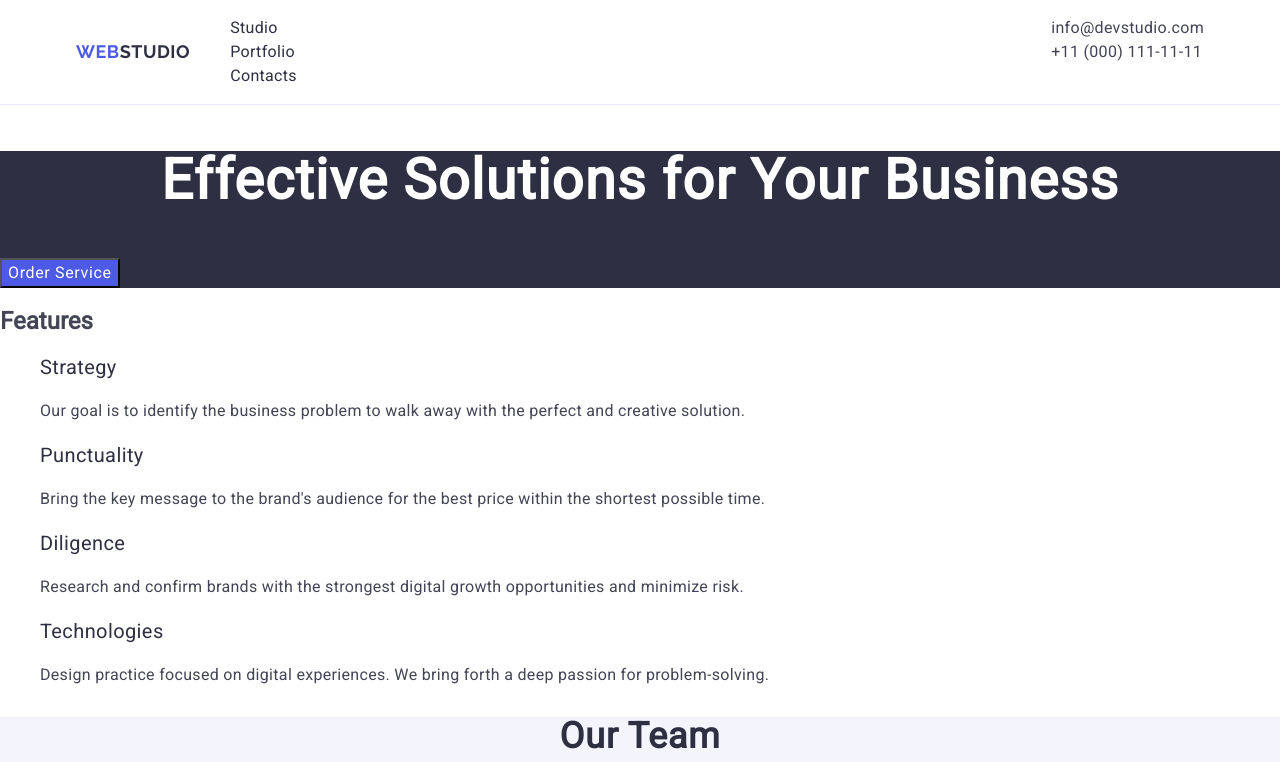
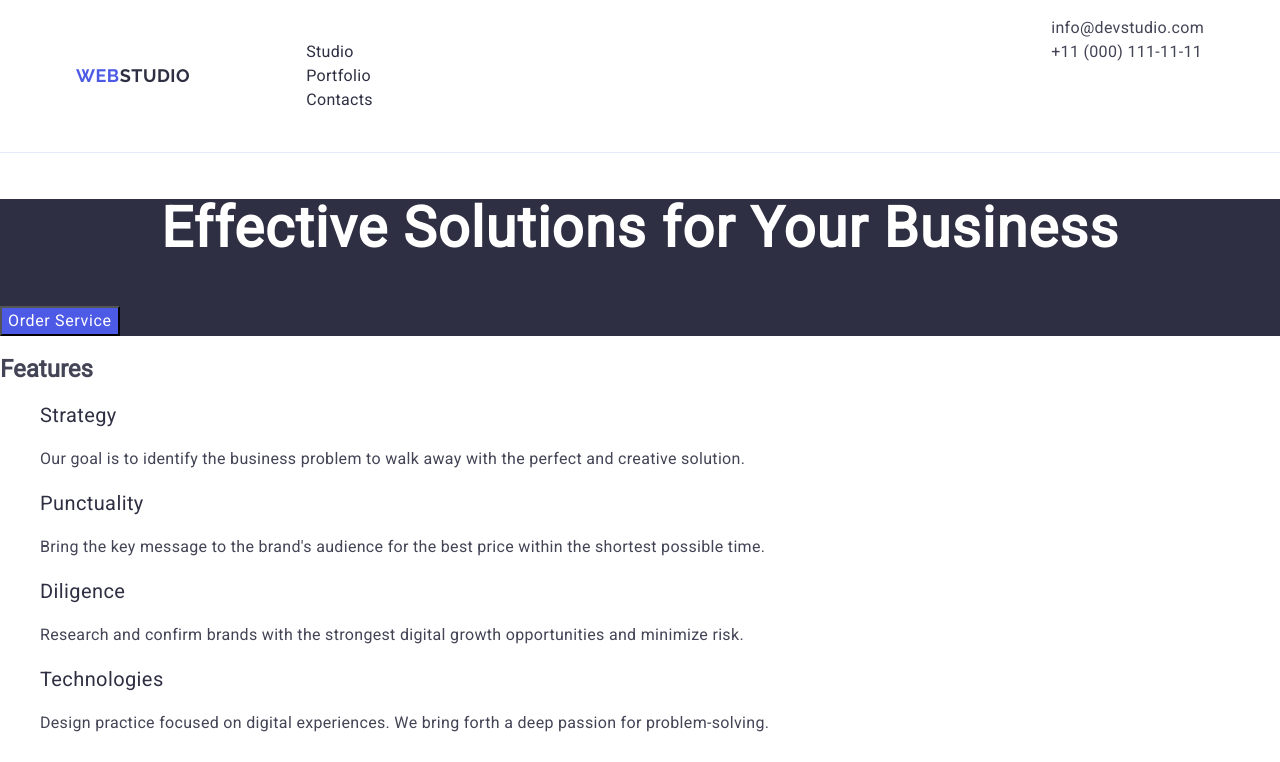
Before and after one commit to Alexashkaaaa/goit-markup-hw-03, a plain HTML site: page index.html in a window 1280 px wide. Shown: the top 762 px of the page. Drawn offline with nearby package versions, Linux system fonts and the light colour scheme.

Commit message:
add styles  header

```diff
--- a/css/styles.css
+++ b/css/styles.css
@@ -139,6 +139,17 @@ a {
   display: flex;
   align-items: center;
 }
-.logo .header-logo {
+.logo {
   margin-right: 76px;
 }
+.header-nav {
+  display: flex;
+  gap: 40px;
+}
+.nav-list {
+  padding: 24px 0;
+}
+.nav-item {
+  display: flex;
+  gap: 40px;
+}
```
